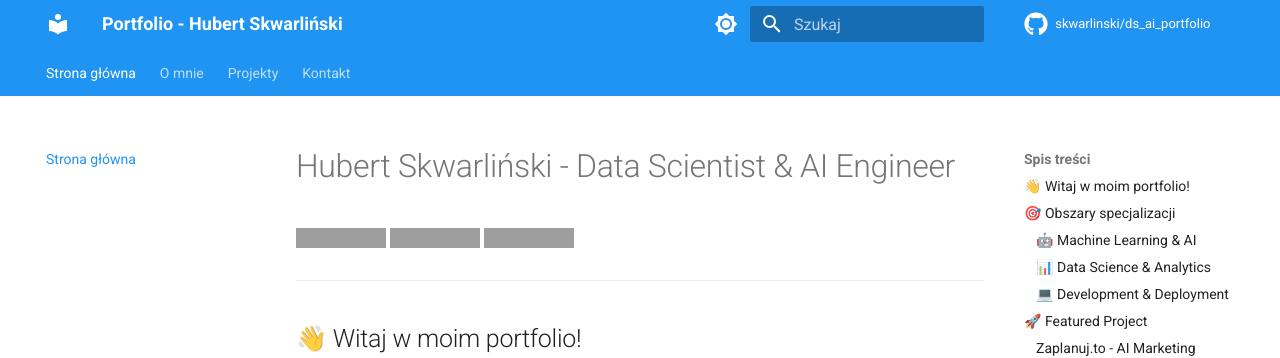
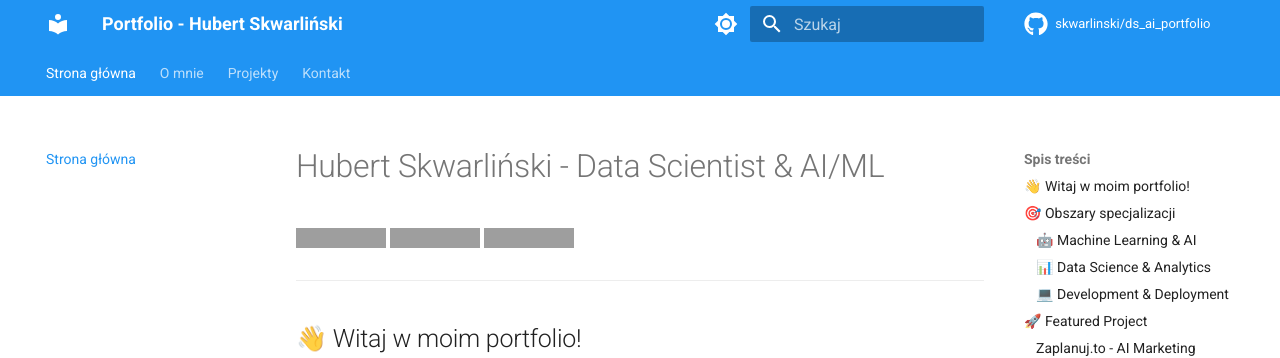
Before and after one commit to skwarlinski/ds_ai_portfolio, an MkDocs documentation site: the page built from docs/index.md, in a window 1280 px wide and 900 px high. Shown: the top 358 px of the window. Built offline with MkDocs 1.6.1 and Material for MkDocs 9.7.7, drawn with Linux system fonts in a browser that asks for light colours; comment, search, counter and statistics services are not loaded; grey boxes are pictures that could not be loaded.

Commit message:
fix docs/index.md

```diff
--- a/docs/index.md
+++ b/docs/index.md
@@ -1,4 +1,4 @@
-# Hubert Skwarliński - Data Scientist & AI Engineer
+# Hubert Skwarliński - Data Scientist & AI/ML
 
 [![LinkedIn](https://img.shields.io/badge/LinkedIn-Connect-blue)](https://www.linkedin.com/in/hubert-skwarlinski-895437368/)
 [![GitHub](https://img.shields.io/badge/GitHub-Follow-black)](https://github.com/skwarlinski)
```
